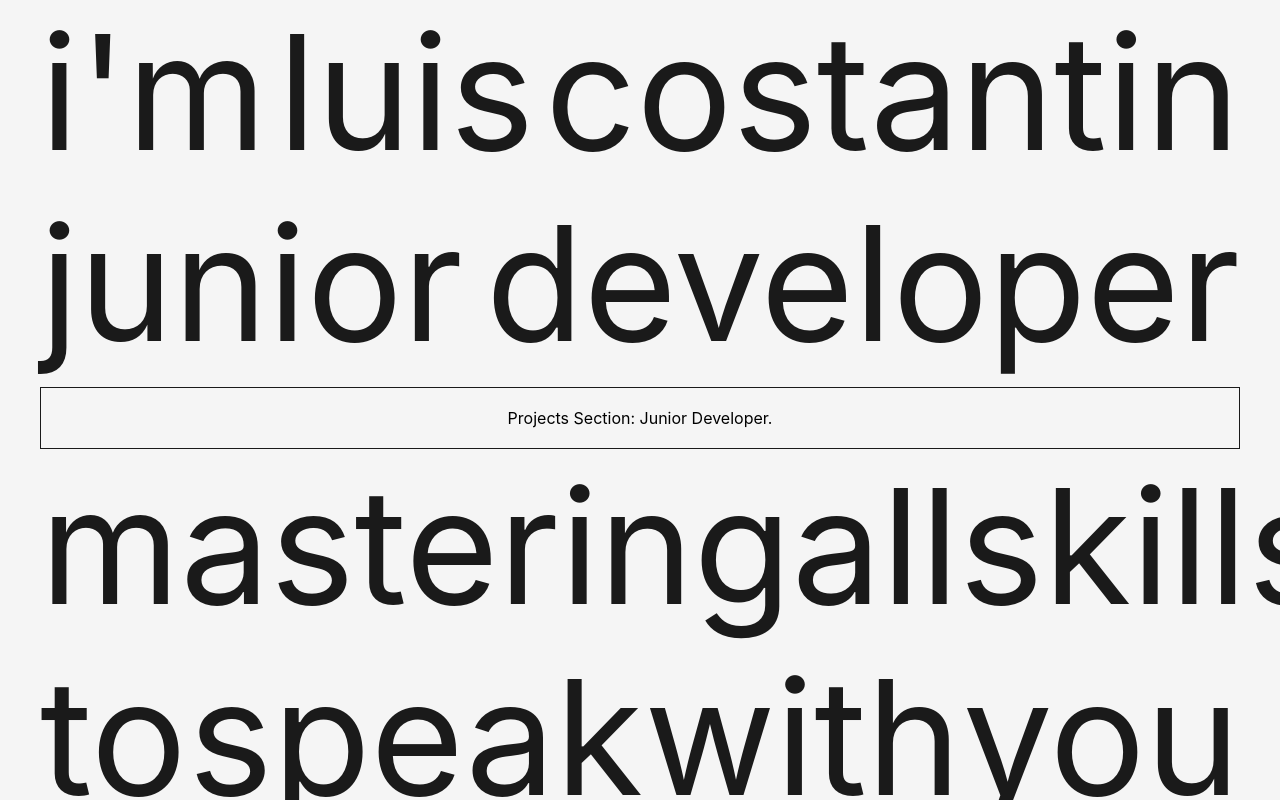
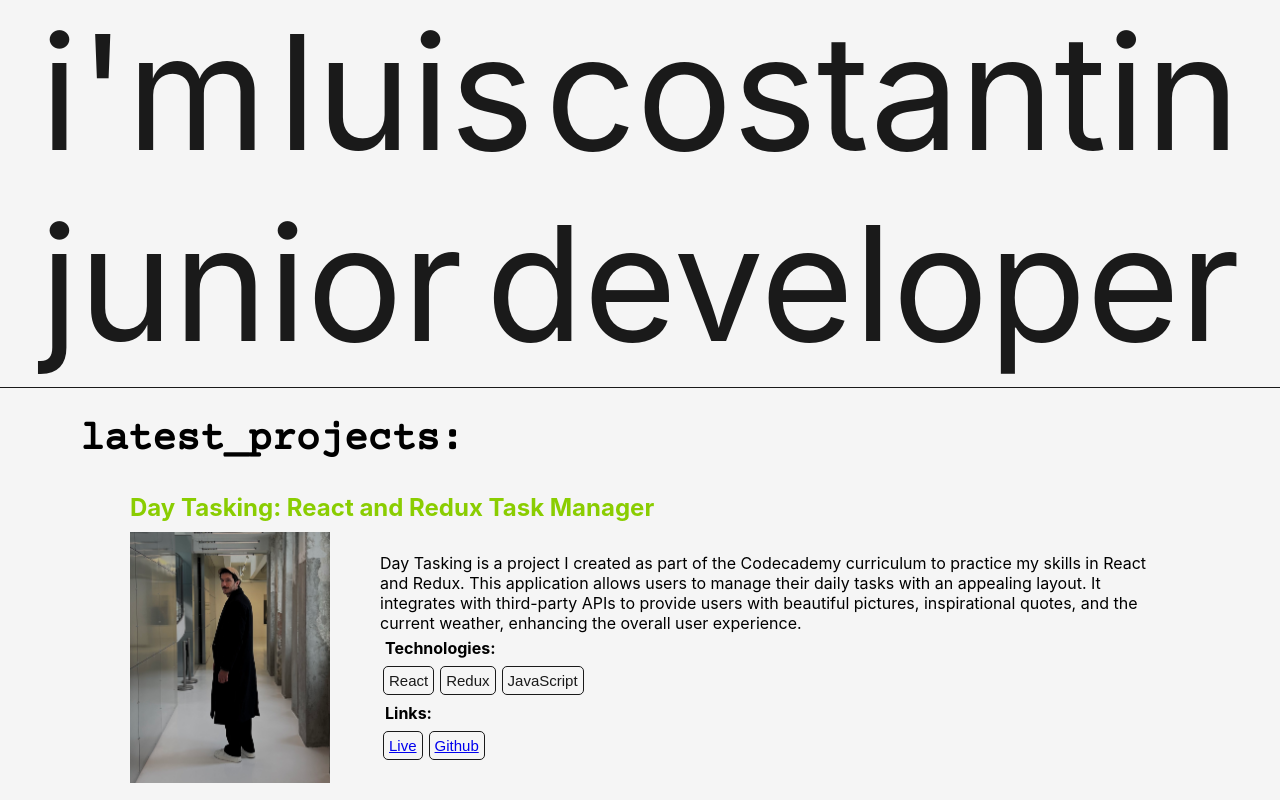
Before and after one commit to luisclaudioc/portfolio2point0, a React (Create React App) app: page / in a window 1280 px wide. Both pictures are taken after a click on the element "junior developer". Shown: the top 800 px of the page. Built offline with nearby package versions, Linux system fonts and the light colour scheme; a web font is replaced by a local one.

Commit message:
start project

```diff
--- a/src/App.css
+++ b/src/App.css
@@ -2,9 +2,6 @@
   margin: 0;
   padding: 0;
   box-sizing: border-box;
-}
-
-body {
   background-color: #f5f5f5;
 }
 
@@ -13,6 +10,15 @@ h1 {
   font-size: 40px;
   margin-bottom: 20px;
   text-align: left;
+}
+
+h2 {
+  color: #8acd01;
+  margin: 10px 0px;
+}
+
+h4 {
+ margin: 5px;
 }
 
 .App {
@@ -44,13 +50,13 @@ h1 {
   -webkit-text-stroke-color: #8acd01;
 }
 
-.About, .Skills, .Projects {
+.About, .Skills {
   display: flex;
-  justify-content: space-around;
+  justify-content: space-between;
   align-items: center;
-  margin: 5px 40px;
+  margin: 5px -1px;
   border: solid 0.5px #1a1a1a;
-  padding: 20px;
+  padding: 30px 80px;
 }
 
 .About > div {
@@ -59,7 +65,7 @@ h1 {
 
 .About > img {
   border: solid 4px #8acd01;
-  max-width: 430px;
+  max-width: 420px;
 }
 
 .icons > * {
@@ -67,24 +73,20 @@ h1 {
   color: #8acd01;
 }
 
-.Contact {
+.Contact, .Projects {
   display: flex;
   flex-direction: column;
-  margin: 5px 40px;
+  margin: 5px -1px;
   border: solid 0.5px #1a1a1a;
-  padding: 20px 120px;
+  padding: 30px 80px;
 }
 
-.contact-one {
-  display: flex;
-  justify-content: space-between;
-  align-items: center;
-  margin-bottom: 50px;
-}
-
-.contact-info p {
-  text-align: center;
+.contact-data {
+  text-align: left;
   font-style: italic;
+  font-size: 20px;
+  font-weight: 300;
+  margin-bottom: 30px;
 }
 
 .link {
@@ -95,9 +97,11 @@ h1 {
   color:#1a1a1a;
 }
 
+
 .contact-form > form {
   display: flex;
   flex-direction: column;
+  margin-bottom: 30px;
 }
 
 .contact-form > form > input, textarea {
@@ -110,7 +114,27 @@ h1 {
   resize: vertical;
 }
 
-.submit-btn:hover {
+.btn {
+  margin: 3px;
+  padding: 5px;
+  font-family: Arial, sans-serif;
+  font-size: 15px;
+  border: solid 0.5px #1a1a1a;
+  border-radius: 5px;
+  color: #1a1a1a;
+}
+
+.btn:hover {
   background-color: #8acd01;
   cursor: pointer;
 }
+
+.Project {
+  margin: 0px 50px 50px 50px;
+}
+
+
+
+.project-info {
+  margin-left: 50px;
+}
--- a/src/components/Contact/Contact.js
+++ b/src/components/Contact/Contact.js
@@ -10,19 +10,11 @@ function Contact({ isActive }) {
     return (
         <>
             <div className='Contact'>
-                <div className='contact-one'>
-                    <div>
-                        <h1>my_contact_info:</h1>
-                        <p>Lorem ipsum dolor sit amet, consectetur adipiscing elit. <a href='google.com' className="link" target="_blank">LinkedIn</a>, <a href='google.com' className="link" target="_blank">GitHub</a> or <a href='google.com' className="link" target="_blank">Instagram</a></p>
-                    </div>
-                    <div className='contact-info'>
-                        <p>+351 938 349 977</p>
-                        <p>luisclaudioc@hotmail.com</p>
-                        <p>rua cidade de cardiff 17 r/c</p>
-                        <p>1170-094, lisboa, pt</p>
-                    </div>
-                </div>
+                <h1>my_contact_info:</h1>
+                <p className='contact-data'>+351 938 349 977 - luisclaudioc@hotmail.com - rua cidade de cardiff 17 r/c 1170-094, lisbon, portugal</p>
                 <ContactForm />
+                <h1>my_social_media:</h1>
+                <p>Connect with me on <a href='google.com' className="link" target="_blank">LinkedIn</a>, <a href='google.com' className="link" target="_blank">GitHub</a> or <a href='google.com' className="link" target="_blank">Instagram</a></p>
             </div>
 
             <div style={{opacity: 0}}>.</div>
--- a/src/components/Contact/ContactForm.js
+++ b/src/components/Contact/ContactForm.js
@@ -20,7 +20,7 @@ export function ContactForm() {
                 <input name='name' type='text' value={name} onChange={(e) => setName(e.target.value)} placeholder='your name' />
                 <input name='email' type='email' value={email} onChange={(e) => setEmail(e.target.value)}  placeholder='your email' />
                 <textarea name='message' value={message} onChange={(e) => setMessage(e.target.value)} placeholder='your message' />
-                <input type='submit' value='Send' className='submit-btn'/>
+                <button type='submit' className='btn'>Send</button>
             </form>
         </div>
     )
--- a/src/components/Projects/Project.js
+++ b/src/components/Projects/Project.js
@@ -0,0 +1,26 @@
+import React from 'react';
+import ProjectDescription from './ProjectDescription';
+import projectsData from '../../data/projects.json'
+
+
+function Project() {
+
+    const test = projectsData[0]
+
+    return (
+        <div className='Project'>
+            <h2>{test.name}</h2>
+            <div style={{display: "flex", alignItems: "center"}}>
+                <img alt='project preview' src='/images/self-portrait.jpg' style={{width: "200px"}} />
+                <ProjectDescription
+                    description={test.description}
+                    live={test['live-link']}
+                    github={test['github-link']}
+                    technologies={test.technologies}
+                />
+            </div>
+        </div>
+    )
+}
+
+export default Project;
--- /dev/null
+++ b/src/components/Projects/ProjectDescription.js
@@ -0,0 +1,21 @@
+import React from 'react';
+
+function ProjectDescription({ description, technologies, live, github }) {
+
+    return (
+        <div className='project-info'>
+                <p>{description}</p>
+                <h4>Technologies:</h4>
+            <div style={{display: "flex"}}>
+                {technologies.map((tech, index) => <div className='btn' key={index}>{tech}</div>)}
+            </div>
+            <h4>Links:</h4>
+            <div style={{display: "flex"}}>
+                {live ? <div className='btn'><a href={live}>Live</a></div> : ""}
+                {github ? <div className='btn'><a href={github}>Github</a></div> : ""}
+            </div>
+        </div>
+    )
+}
+
+export default ProjectDescription;
--- a/src/components/Projects/ProjectsContainer.js
+++ b/src/components/Projects/ProjectsContainer.js
@@ -1,4 +1,5 @@
 import React from 'react';
+import Project from './Project'
 
 function Projects({ isActive }) {
 
@@ -6,7 +7,13 @@ function Projects({ isActive }) {
         return null
     }
 
-    return <div className='Projects'>Projects Section: Junior Developer.</div>;
+    return (
+        <div className='Projects'>
+            <h1>latest_projects:</h1>
+            <Project />
+            <button type='button' className='btn'>Older</button>
+        </div>
+    )
 }
 
 export default Projects;
--- /dev/null
+++ b/src/data/projects.json
@@ -0,0 +1,92 @@
+[
+    {
+        "id": 10,
+        "name": "Day Tasking: React and Redux Task Manager",
+        "description": "Day Tasking is a project I created as part of the Codecademy curriculum to practice my skills in React and Redux. This application allows users to manage their daily tasks with an appealing layout. It integrates with third-party APIs to provide users with beautiful pictures, inspirational quotes, and the current weather, enhancing the overall user experience.",
+        "technologies": ["React", "Redux", "JavaScript"],
+        "live-link": "https://gymbo.onrender.com",
+        "github-link": "https://github.com/luisclaudioc/gym-friend",
+        "img": ""
+    },
+    {
+        "id": 9,
+        "name": "Gymbo: Full-Stack Weight Tracking Application",
+        "description": "Gymbo is my first full-stack project, created to solve the problem of tracking weight progress at the gym. Built entirely from scratch using Node.js, this project encompasses both front-end and back-end development. It includes features such as database integration, user authentication, and API management.",
+        "technologies": ["Passport", "Helmet", "MongoDB", "JavaScript", "HTML", "CSS"],
+        "live-link": "https://gymbo.onrender.com",
+        "github-link": "https://github.com/luisclaudioc/gym-friend",
+        "img": ""
+    },
+    {
+        "id": 8,
+        "name": "Turbo Mode: Multiplayer Game",
+        "description": "I developed a multiplayer game where players choose from three Brazilian pop singers and compete to collect the most collectibles within one minute. This project introduced me to using HTML Canvas for game development and implementing real-time multiplayer functionality with Socket.io. It was a fun and engaging project that enhanced my skills in both front-end game development and server-side communication.",
+        "technologies": ["HTML Canvas", "Socket.io", "JavaScript"],
+        "live-link": "https://turbomode.onrender.com",
+        "github-link": "https://github.com/luisclaudioc/multiplayer-game-modo-turbo",
+        "img": ""
+    },
+    {
+        "id": 7,
+        "name": "Personal Portfolio Website",
+        "description": "After gaining initial experience, I embarked on creating my first personal portfolio website. Using plain HTML, CSS, and JavaScript, this project marked a significant milestone as I designed and developed something entirely from scratch. It allowed me to unleash my creativity, explore design concepts, and build something that reflects my interests and skills.",
+        "technologies": ["HTML", "CSS", "JavaScript"],
+        "live-link": "https://luisclaudioc.github.io/luiscostantin-portfolio/",
+        "github-link": "https://github.com/luisclaudioc/luiscostantin-portfolio",
+        "img": ""
+    },
+    {
+        "id": 6,
+        "name": "Google Sheets Automation for Delícias de Minas Lda",
+        "description": "While working for Delícias de Minas Lda, I developed a Python automation script to streamline the process of filling Google Sheets with daily orders. This project significantly reduced manual effort, minimized errors, and improved efficiency by automating the data entry process.",
+        "technologies": ["Python"],
+        "live-link": "",
+        "github-link": "https://github.com/luisclaudioc/delicias-automated-order",
+        "img": ""
+    },
+    {
+        "id": 5,
+        "name": "Anonymous Message Board",
+        "description": "Developed as part of the freeCodeCamp curriculum, this project introduced me to the fundamentals of information security and the Helmet middleware in Node.js. It provided valuable experience in securing web applications and handling database operations and API requests.",
+        "technologies": ["Helmet", "JavaScript", "Node.js", "MongoDB"],
+        "live-link": "",
+        "github-link": "https://github.com/luisclaudioc/freecodecamp-anonymous-message-board",
+        "img": ""
+    },
+    {
+        "id": 4,
+        "name": "Budget App",
+        "description": "As part of the freeCodeCamp curriculum, this project marked my first experience with Python. I created a budget app that allows users to set budgets for different categories, add expenses, and view a balance graph. This project helped me understand the basics of Python and apply it to a practical application.",
+        "technologies": ["Python"],
+        "live-link": "https://replit.com/@luisclaudioc/boilerplate-budget-app",
+        "github-link": "",
+        "img": ""
+    },
+    {
+        "id": 3,
+        "name": "Exercise Tracker",
+        "description": "As part of the freeCodeCamp curriculum, this project introduced me to technologies such as Express, CORS, Mongoose, and MongoDB. I learned how to handle GET, POST, PUT, and DELETE requests to interact with a database, allowing me to save and edit data. This project provided my first experience with a full-stack application, giving me valuable insight into how back-end development and APIs work.",
+        "technologies": ["JavaScript", "Node.js", "Express", "Mongoose", "MongoDB"],
+        "live-link": "https://replit.com/@luisclaudioc/boilerplate-project-exercisetracker",
+        "github-link": "",
+        "img": ""
+    },
+    {
+        "id": 2,
+        "name": "Cloropleth Map",
+        "description": "This project was created as part of the freeCodeCamp curriculum. It involved displaying a large amount of data on a Choropleth Map using D3.js. This project helped me practice making data visually appealing and understandable, which is crucial in both software and web development. By working on this project, I gained important skills and experience with a useful tool: D3.js.",
+        "technologies": ["D3.js", "JavaScript", "HTML", "CSS"],
+        "live-link": "https://codepen.io/Luis-Costantin/full/rNoXWPK",
+        "github-link": "",
+        "img": ""
+    },
+    {
+        "id": 1,
+        "name": "Calculator",
+        "description": "One of my first projects where I jumped into HTML, CSS, and JavaScript. Building this calculator taught me how to create responsive web elements, develop efficient functions to validate user input, and display results in a clear and visually appealing manner. This project enhanced my understanding of front-end development and provided a solid foundation for handling user interactions and dynamic updates in a web application.",
+        "technologies": ["HTML", "CSS", "JavaScript"],
+        "live-link": "https://codepen.io/Luis-Costantin/full/ExGEmYJ",
+        "github-link": "",
+        "img": ""
+    }
+]
```
Also changed, not shown: src/components/Skills/Skills.js (+8 -20 lines).
